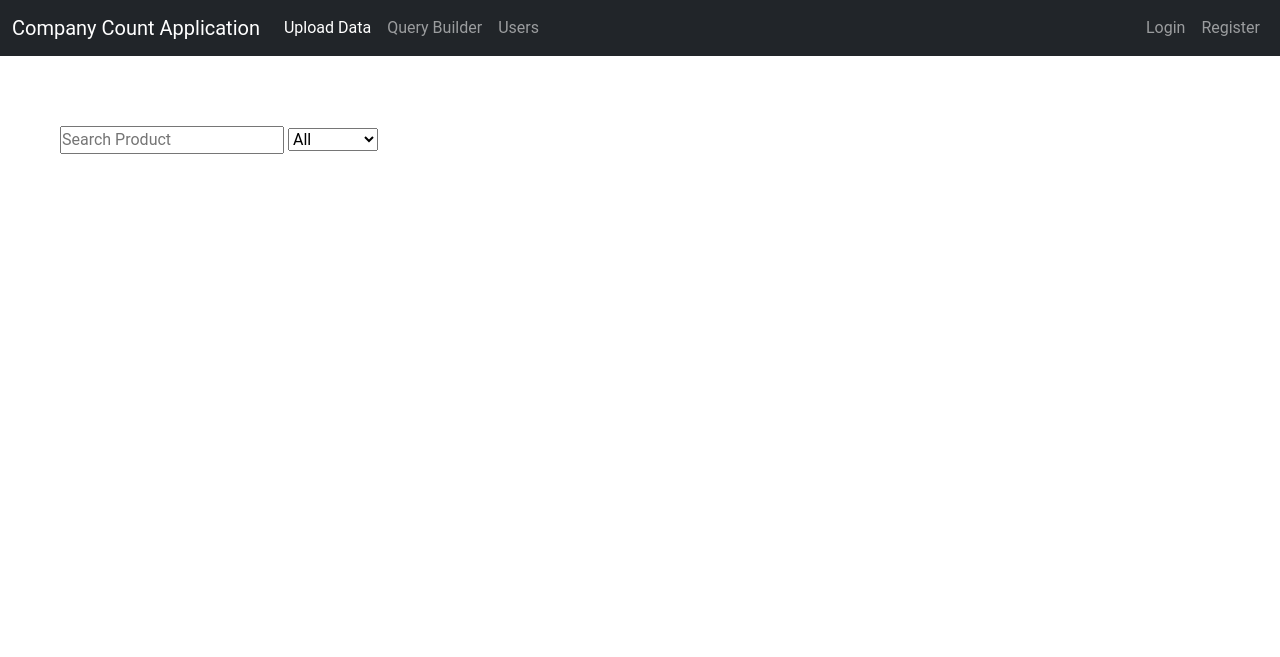
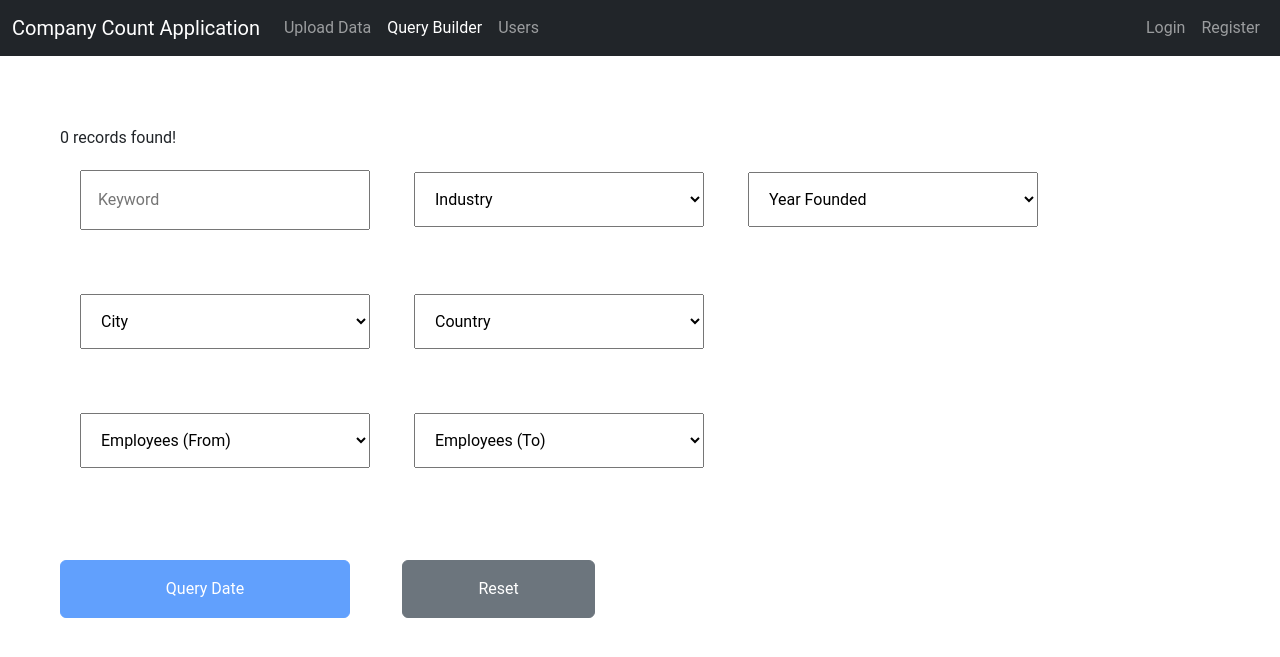
Before and after one commit to Ashutosh257/django-upload, a Django app: page /core/query-builder/ in a window 1280 px wide. Shown: the top 657 px of the page. Run offline with Django 5.2, Linux system fonts and the light colour scheme; data that the repository does not hold is empty; parts of the project's set-up code (start-up, migrations or seed data) failed here and were passed over.

Commit message:
inital commit

```diff
--- a/catalyst_count/urls.py
+++ b/catalyst_count/urls.py
@@ -16,8 +16,9 @@
 """
 from django.contrib import admin
 from django.urls import path, include
+from debug_toolbar.toolbar import debug_toolbar_urls
 
 urlpatterns = [
     path("admin/", admin.site.urls),
     path("core/" , include("core.urls")),
-]
+] + debug_toolbar_urls()
--- a/core/views.py
+++ b/core/views.py
@@ -1,12 +1,9 @@
 
 import pandas as pd
-from django.shortcuts import render
-from django.shortcuts import redirect
+from django.shortcuts import render, redirect
 from django.contrib import messages
-
-from .tasks import process_csv_file
-
-from rest_framework.response import Response
+from django.core.files.storage import default_storage
+from .models import Company
 
 
 # Expected headers
@@ -34,45 +31,107 @@
 
 def upload_csv(request):
     if request.method == 'POST':
-        # get the file from the request
         csv_file = request.FILES['file']
-        print(f"csv_file: {csv_file}")
-        print(f"csv_file.temporary_file_path(): {csv_file.temporary_file_path()}")
+        file_path = default_storage.save(csv_file.name, csv_file)
+        print(f"file_path: {file_path}")
+
         # Read the uploaded CSV file
         try:
-            # Using pandas to handle large file validation efficiently
-            df = pd.read_csv(csv_file, chunksize=2)
-            first_chunk = next(df)
+            df = pd.read_csv(default_storage.open(file_path), nrows=1)
+            if validate_csv_headers(list(df.columns)):
+                print("\n CSV headers are valid! \n")
 
-            # Now you can print the columns of the first chunk
-            print(f"df columns: {first_chunk.columns}")
-
-            # Validate headers
-            if validate_csv_headers(first_chunk.columns):
-                print("CSV headers are valid!")
-                # Process the CSV and insert into the database
-                # bulk insert or handle the data row by row
-
-                process_csv_file.delay(csv_file.temporary_file_path())
+                # Call the background task to process the CSV file
+                # save_csv_file.delay(file_path)
 
                 messages.success(request, "CSV file successfully uploaded and data imported!")
-                return redirect('upload_csv')
+                # return redirect('upload')
+
             else:
                 print(f"CSV file does not have the required headers.")
                 messages.error(request, "CSV file does not have the required headers.")
-        except pd.errors.EmptyDataError:
-            print(f"The uploaded file is empty.")
-            messages.error(request, "The uploaded file is empty.")
+
         except Exception as e:
             print(f"An error occurred: {str(e)}")
             messages.error(request, f"An error occurred: {str(e)}")
 
+    messages.success(request, "Hello bro!")
     return render(request, 'uploadCSV.html')
 
 
 def build_query(request):
-    collection = ["Company", "Person"]
-    return render(request, "queryForm.html", {"collections": collection})
+    context = {}
+    query_count = 0
+    data = None
+
+    if request.method == "GET":
+        industry = Company.objects.values_list("industry", flat=True).distinct()
+        year_founded = Company.objects.values_list("year_founded", flat=True).distinct()
+        city = Company.objects.values_list("locality", flat=True).distinct()
+        country = Company.objects.values_list("country", flat=True).distinct()
+        employee_from = Company.objects.values_list("size_range", flat=True).distinct()
+
+        query_count += len(industry)
+        query_count += len(year_founded)
+        query_count += len(city)
+        query_count += len(country)
+        query_count += len(employee_from)
+        query_count += len(employee_from)
+
+
+    elif request.method == "POST":
+        industry = request.POST.get("industry")
+        year_founded = request.POST.get("yearFounded")
+        city = request.POST.get("city")
+        country = request.POST.get("country")
+        employee_from = request.POST.get("empFrom")
+        employee_to = request.POST.get("empTo")
+
+        print(f"industry: {industry}")
+        print(type(industry))
+
+        print(f"year_founded: {year_founded}")
+        print(type(year_founded))
+
+
+        if industry != "None":
+            data = Company.objects.filter(industry=industry)
+
+        if year_founded != "None":
+            data = Company.objects.filter(year_founded=year_founded)
+
+        if city != "None":
+            data = Company.objects.filter(locality=city)
+
+        if country != "None":
+            data = Company.objects.filter(country=country)
+
+        if employee_from != "None":
+            data = Company.objects.filter(size_range=employee_from)
+
+        if employee_to != "None":
+            data = Company.objects.filter(size_range=employee_to)
+
+        query_count = data.count() if data else 0
+
+
+    context["count"] = query_count if query_count else 0
+
+    context["industry"] = list(industry)
+    context["year_founded"] = list(year_founded)
+    context["city"] = list(city)
+    context["country"] = list(country)
+    context["employee_from"] = list(employee_from)
+    context["employee_to"] = list(employee_from)
+
+    # context["industry"] = []
+    # context["year_founded"] = []
+    # context["city"] = []
+    # context["country"] = []
+    # context["employee_from"] = []
+    # context["employee_to"] = []
+
+    return render(request, "queryForm.html", context=context)
 
 
 def manage_users(request):
--- a/static/css/style.css
+++ b/static/css/style.css
@@ -16,3 +16,10 @@
     margin: 50px auto 0;
     padding: 20px;
 }
+
+
+
+.filter {
+    /* padding: 10px; */
+    margin: 20px;
+}
--- a/static/js/main.js
+++ b/static/js/main.js
@@ -1,4 +1,3 @@
-
 
 document.getElementById('uploadForm').onsubmit = function(e) {
     e.preventDefault();
@@ -36,3 +35,26 @@
 
     xhr.send(formData);
 };
+
+
+document.querySelectorAll(".filter").forEach(function(filterElement) {
+    filterElement.addEventListener("change", () => {
+        console.log("Filter changed!");
+    });
+});
+
+
+document.addEventListener('DOMContentLoaded', function () {
+
+
+    const alertElements = document.querySelectorAll('.alert');
+
+    alertElements.forEach(function (alertElement) {
+      setTimeout(function () {
+        let alert = new bootstrap.Alert(alertElement);
+        alert.close();
+      }, 2000);
+    });
+
+
+});
--- a/templates/base.html
+++ b/templates/base.html
@@ -1,4 +1,3 @@
-
 {% load static %}
 
 <!DOCTYPE html>
@@ -25,13 +24,18 @@
             <div class="collapse navbar-collapse d-flex justify-content-between" id="navbarNav">
                 <ul class="navbar-nav ml-auto">
                     <li class="nav-item">
-                        <a class="nav-link active" aria-current="page" href="{% url 'upload' %}">Upload Data</a>
+                        <a
+                            class="nav-link {% if request.path == '/core/upload/' %}active{% endif %}"
+                            href="{% url 'upload' %}"
+                        >
+                            Upload Data
+                        </a>
                     </li>
                     <li class="nav-item">
-                        <a class="nav-link" href="{% url 'query_builder' %}">Query Builder</a>
+                        <a class="nav-link {% if request.path == '/core/query-builder/' %}active{% endif %}"  href="{% url 'query_builder' %}">Query Builder</a>
                     </li>
                     <li class="nav-item">
-                        <a class="nav-link" href="{% url 'users' %}">Users</a>
+                        <a class="nav-link {% if request.path == '/core/users/' %}active{% endif %}" href="{% url 'users' %}">Users</a>
                     </li>
 
                 </ul>
@@ -60,6 +64,7 @@
         </div>
     </nav>
 
+
     <div class="main-container">
 
         {% block content %}
--- a/templates/queryForm.html
+++ b/templates/queryForm.html
@@ -5,17 +5,86 @@
 
 {% block content %}
 
+    {% if messages %}
+        <div class="mt-3">
+            {% for message in messages %}
+                <div class="alert alert-{{ message.tags }}">{{ message }}</div>
+            {% endfor %}
+        </div>
+    {% endif %}
 
-    <!-- filter form -->
-    <form method="POST" action="{% url 'login' %}">
+
+    <div> {{ count }} records found! </div>
+
+
+    <!-- filter p-3 form -->
+    <form id="queryForm" method="POST">
         {% csrf_token %}
-        <input type="text" name="search" placeholder="Search Product">
-        <select name="category">
-            <option value="#">All</option>
-            {% for collection in collections %}
-                <option value="{{ collection }}">{{ collection }}</option>
-            {% endfor %}
-        <button type="submit">Search</button>
+
+        <div class="d-flex flex-column">
+            <div>
+                <input type="text" class="filter p-3 col-3" name="keyword" placeholder="Keyword">
+
+                <select name="industry" class="filter p-3 col-3">
+                    <option value="None">Industry</option>
+                    {% for i in industry %}
+                    <option value="{{ i }}">{{ i }}</option>
+                    {% endfor %}
+                </select>
+
+                <select name="yearFounded" class="filter p-3 col-3">
+                    <option value="None">Year Founded</option>
+                    {% for i in year_founded %}
+                    <option value="{{ i }}">{{ i }}</option>
+                    {% endfor %}
+                </select>
+            </div>
+
+            <br>
+
+            <div>
+                <select name="city" class="filter p-3 col-3">
+                    <option value="None">City</option>
+                    {% for i in city %}
+                        <option value="{{ i }}">{{ i }}</option>
+                    {% endfor %}
+                </select>
+
+                <select name="country" class="filter p-3 col-3">
+                    <option value="None">Country</option>
+                    {% for i in country %}
+                        <option value="{{ i }}">{{ i }}</option>
+                    {% endfor %}
+                </select>
+            </div>
+
+            <br>
+
+            <div>
+                <select name="empFrom" class="filter p-3 col-3">
+                    <option value="None">Employees (From)</option>
+                    {% for i in employee_from %}
+                    <option value="{{ i }}">{{ i }}</option>
+                    {% endfor %}
+                </select>
+
+                <select name="empTo" class="filter p-3 col-3">
+                    <option value="None">Employees (To)</option>
+                    {% for i in employee_to %}
+                    <option value="{{ i }}">{{ i }}</option>
+                    {% endfor %}
+                </select>
+            </div>
+
+        </div>
+
+        <br>
+        <button id="queryBtn" class="mt-5 btn btn-primary p-3 col-3 disabled" type="submit">
+            Query Date
+        </button>
+        <button class="mt-5 mx-5 btn btn-secondary p-3 col-2" type="reset">
+            Reset
+        </button>
     </form>
 
 {% endblock %}
```
Also changed, not shown: catalyst_count/settings.py (+11 -0 lines), core/tasks.py (+41 -23 lines), templates/uploadCSV.html (+8 -3 lines), 3 other files.
